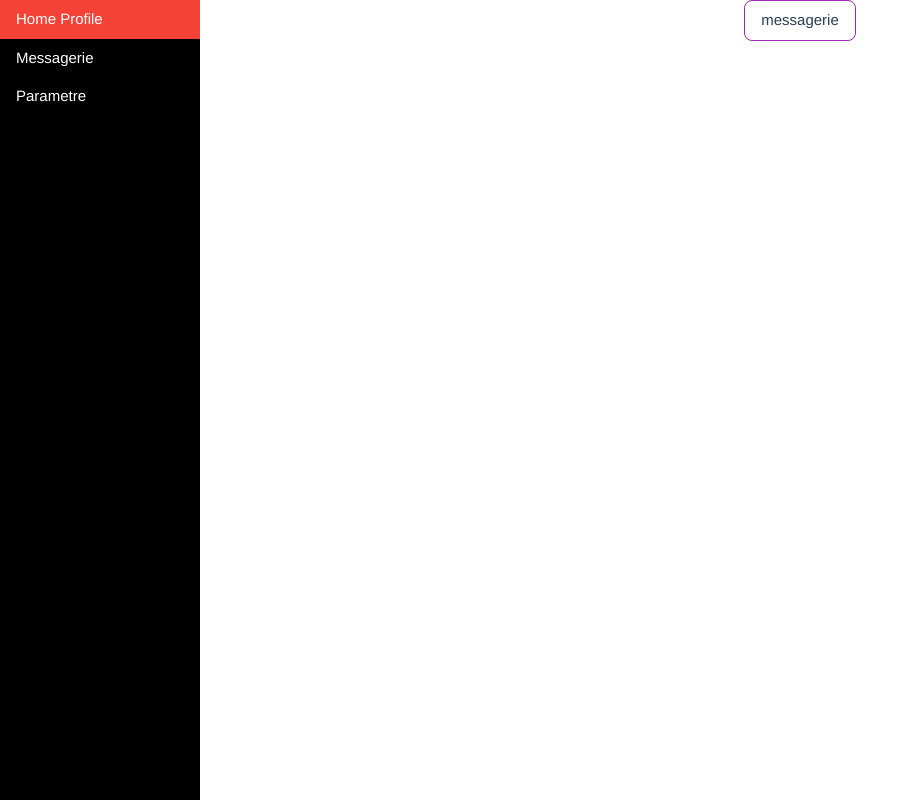
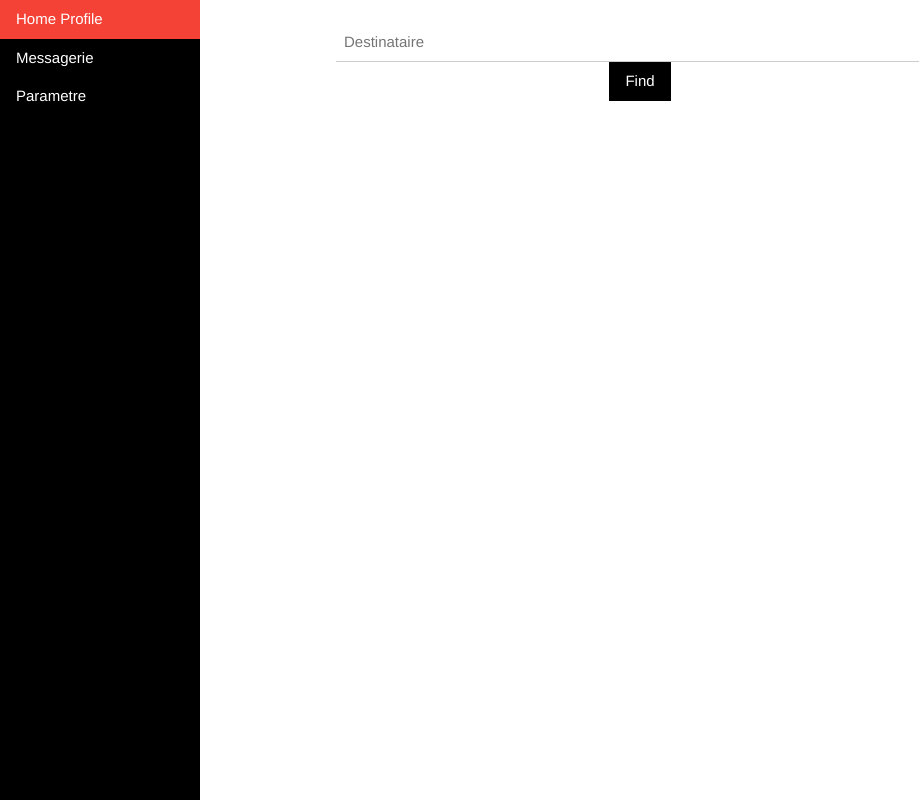
Before and after one commit to mounibsfr/dar_box_office, a Vue app: page /Messagerie in a window 1280 px wide. Shown: the whole page, without its empty margins (0-919 px from the left). Built offline with nearby package versions, Linux system fonts and the light colour scheme.

Commit message:
last for sunday

```diff
--- a/src/components/HomeProfile.vue
+++ b/src/components/HomeProfile.vue
@@ -39,8 +39,8 @@
                 </div>
             </div>
             <div class="input-group-append w3-center">
-                <button class="btn btn-outline-secondary w3-hover-red w3-center" type="submit" @click="changelook(true)" >GO</button>
-                <button class="btn btn-outline-secondary w3-hover-red w3-center" type="button" @click="rechercheByRandom(); changelook(true); emptySearch()" >Just Give me Movies PLEASE !!!!!</button>
+                <button class="w3-btn w3-hover-red w3-center" type="submit" @click="changelook(true)" >GO</button>
+                <button class="w3-btn w3-hover-red w3-center" type="button" @click="rechercheByRandom(); changelook(true); emptySearch()" >Just Give me Movies PLEASE !!!!!</button>
             </div>
         </form>
 
--- a/src/components/Messagerie.vue
+++ b/src/components/Messagerie.vue
@@ -1,18 +1,38 @@
 <template>
     <div>
         <Sidebar/>
-        <div style="margin-left:25%">
-        <button class="w3-btn w3-button w3-hover-red w3-border w3-border-purple w3-round-large">
+        <div style="margin-left:25%; margin-right:25%">
+        <!-- <button class="w3-btn w3-button w3-hover-red w3-border w3-border-purple w3-round-large">
             messagerie
-        </button>
+        </button> -->
+        <br>
+            <form class="w3-container" @submit.prevent="findEmailTo(emailTo)">
+
+                <input class="w3-input w3-hover-blue" placeholder="Destinataire" type="text" v-model="emailTo">
+                <button class="w3-btn w3-black w3-hover-red" type="submit" >Find</button>
+            </form>
         </div>
     </div>
 </template>
 
 <script>
 import Sidebar from "./SideBar";
+import axios from "axios";
+
 export default {
-    components: {Sidebar}
+    components: {Sidebar},
+    data: function(){
+        return{
+            emailTo:''
+        }
+    },
+    methods: {
+        findEmailTo(value){
+            console.log(value);
+
+        }
+
+    }
 
 }
 </script>
--- a/src/components/Parametre.vue
+++ b/src/components/Parametre.vue
@@ -14,6 +14,8 @@
                 <a class="w3-bar-item w3-button w3-btn w3-hover-pink" @click="setPref('biopic')" >Biopic</a>
                 <a class="w3-bar-item w3-button w3-btn w3-hover-pink" @click="setPref('comedy')" >Comedy</a>
                 <a class="w3-bar-item w3-button w3-btn w3-hover-pink" @click="setPref('drama')" >Drama</a>
+                <div class="dropdown-divider"></div>
+                <a class="w3-bar-item w3-button w3-btn w3-hover-purple" @click="setPref('Animation')" >Animation</a>
             </div>
         </form>
         <br>
@@ -41,7 +43,6 @@ export default {
     methods: {
         sendPreference(value){
             console.log(value);
-
         },
         setPref(value){
             this.pref = value
```
